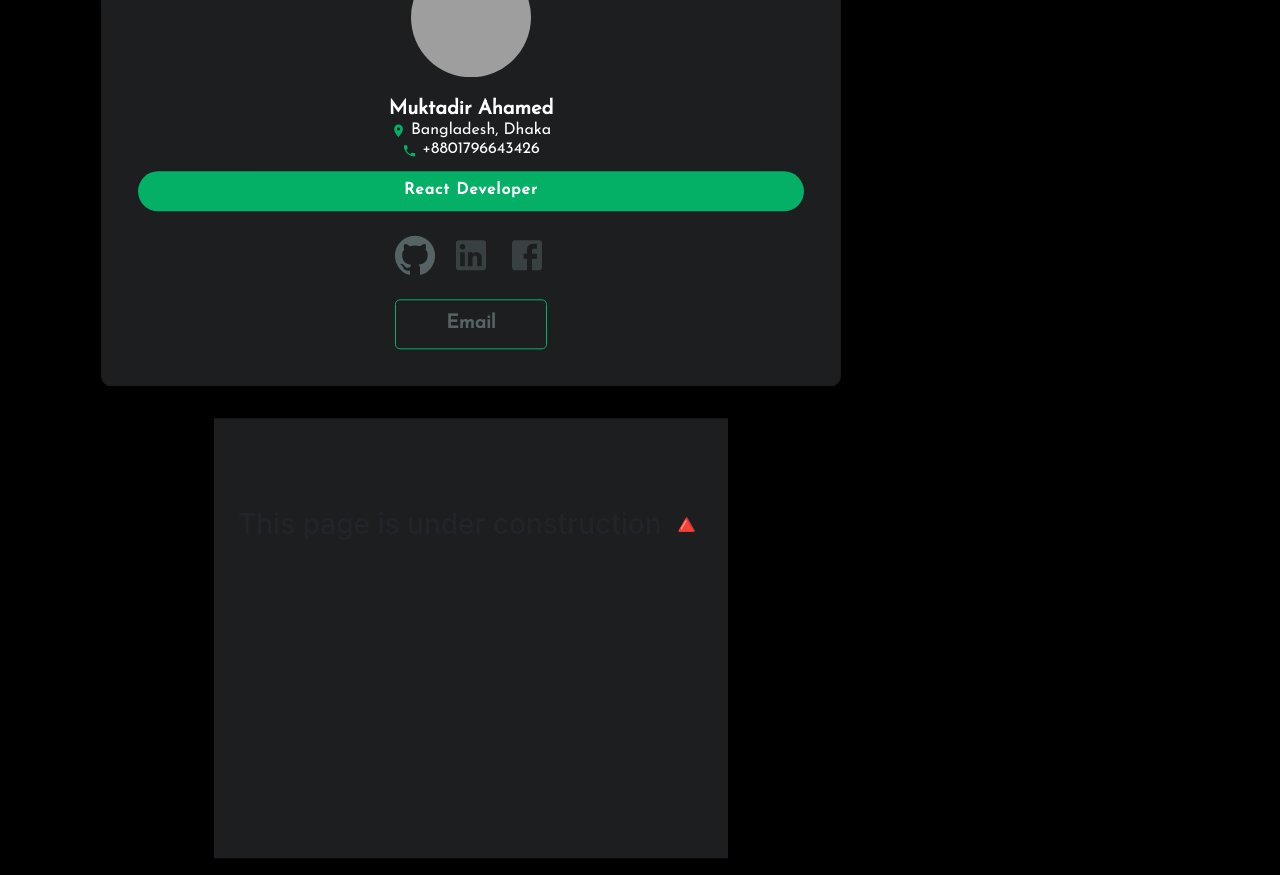
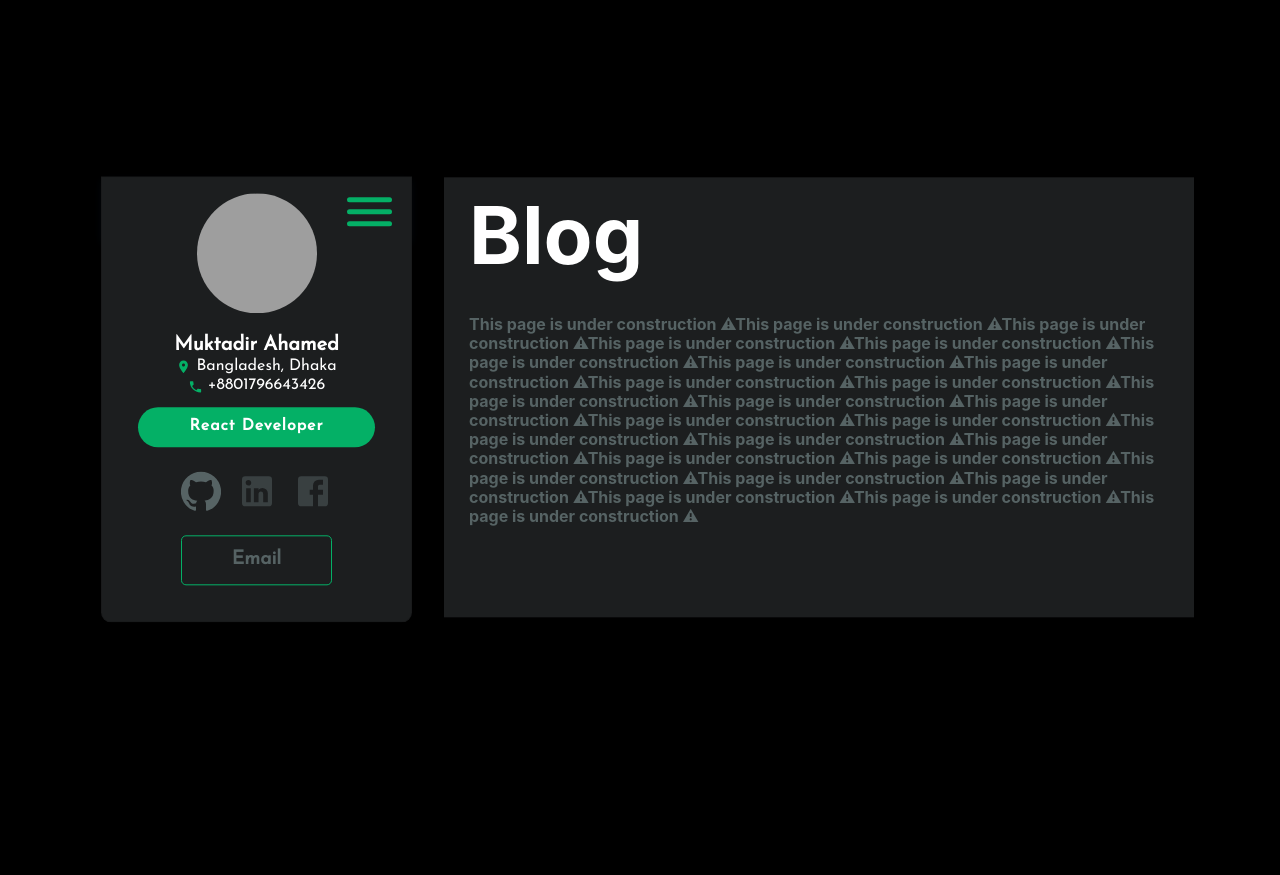
Before and after one commit to Shakib448/personal-portfolio-react, a React (Create React App) app: page /blog in a window 1280 px wide. After the commit the page ends 800 px from the top, so only its background shows below. Built offline with nearby package versions, Linux system fonts and the light colour scheme; grey boxes are pictures that could not be loaded.

Commit message:
Ui Updates

```diff
--- a/src/Components/Blog/Blog.js
+++ b/src/Components/Blog/Blog.js
@@ -4,17 +4,42 @@ import { Container, Row } from "react-bootstrap";
 const Blog = () => {
   return (
     <>
-      <Container>
-        <Row
-          style={{ height: "220px" }}
-          className="align-items-center justify-content-center"
-        >
-          <h3>
-            This page is under construction{" "}
-            <span role="img" aria-label="strong">
-              🔺
-            </span>{" "}
-          </h3>
+      <Container className="aboutMe">
+        <Row>
+          <div className="aboutMe__title">
+            <h1>Blog</h1>
+
+            <blockquote className="blockquote pt-3 pb-3">
+              <h6 className="mt-2 mb-2">
+                <b>This page is under construction ⚠</b>
+                <b>This page is under construction ⚠</b>
+                <b>This page is under construction ⚠</b>
+                <b>This page is under construction ⚠</b>
+                <b>This page is under construction ⚠</b>
+                <b>This page is under construction ⚠</b>
+                <b>This page is under construction ⚠</b>
+                <b>This page is under construction ⚠</b>
+                <b>This page is under construction ⚠</b>
+                <b>This page is under construction ⚠</b>
+                <b>This page is under construction ⚠</b>
+                <b>This page is under construction ⚠</b>
+                <b>This page is under construction ⚠</b>
+                <b>This page is under construction ⚠</b>
+                <b>This page is under construction ⚠</b>
+                <b>This page is under construction ⚠</b>
+                <b>This page is under construction ⚠</b>
+                <b>This page is under construction ⚠</b>
+                <b>This page is under construction ⚠</b>
+                <b>This page is under construction ⚠</b>
+                <b>This page is under construction ⚠</b>
+                <b>This page is under construction ⚠</b>
+                <b>This page is under construction ⚠</b>
+                <b>This page is under construction ⚠</b>
+                <b>This page is under construction ⚠</b>
+                <b>This page is under construction ⚠</b>
+              </h6>
+            </blockquote>
+          </div>
         </Row>
       </Container>
     </>
--- a/src/index.css
+++ b/src/index.css
@@ -1,6 +1,9 @@
 body {
   background-color: black !important;
   overflow-y: hidden;
+  scroll-behavior: smooth;
+
+  overflow-x: hidden;
 }
 
 body::-webkit-scrollbar {
```
